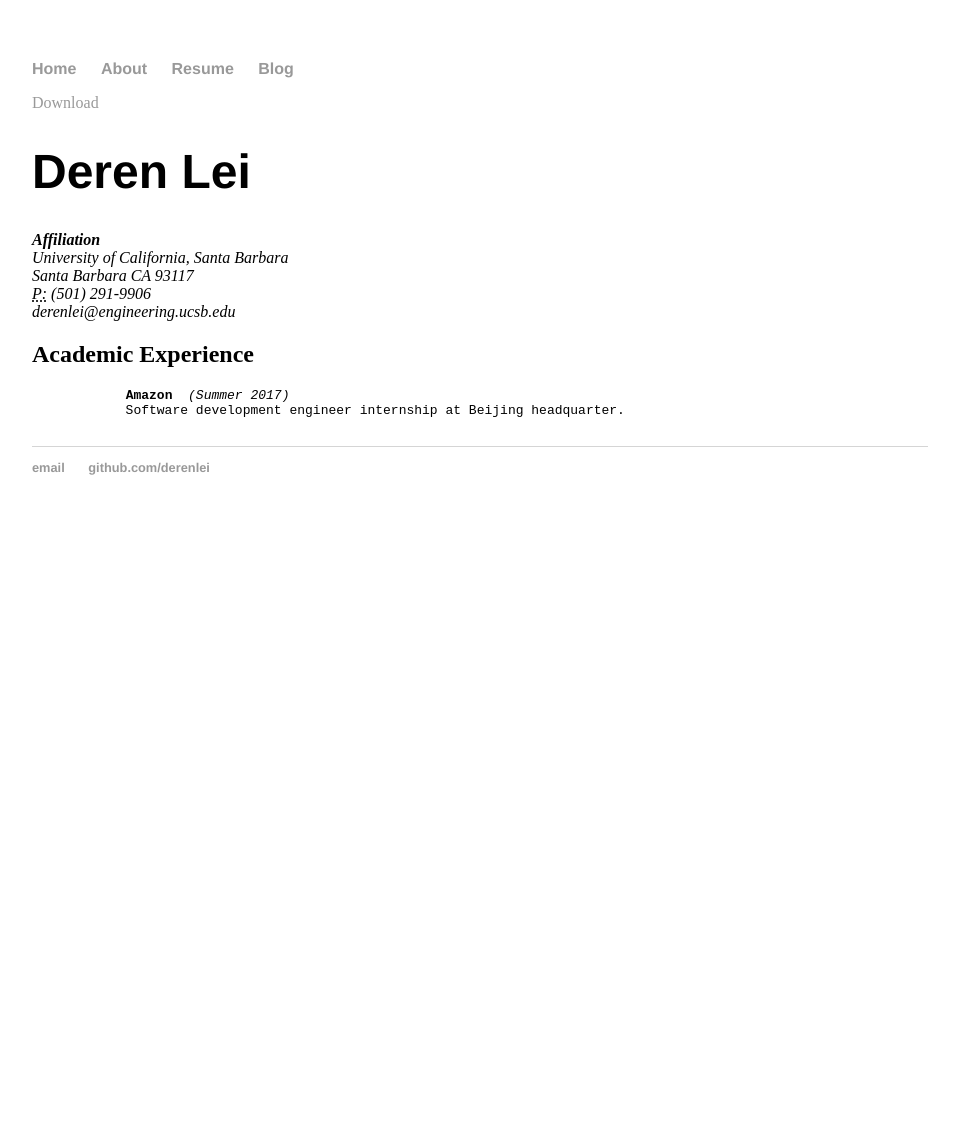
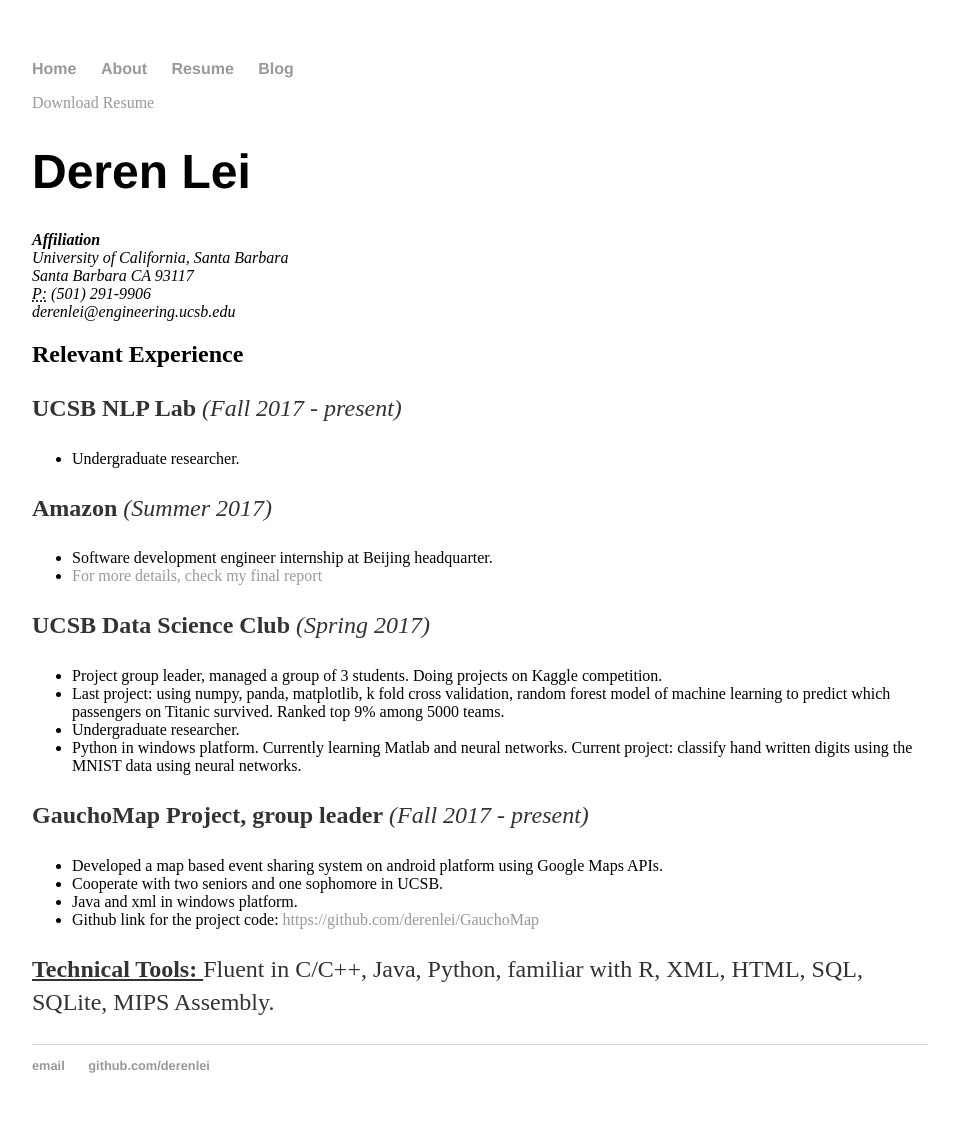
Before and after one commit to derenlei/derenlei.github.io, a Jekyll site: the page built from resume/index.html, in a window 1280 px wide. Shown: the whole page, without its empty margins (160-1119 px from the left). Built offline with Jekyll 4.4.1, drawn with Linux system fonts in a browser that asks for light colours; before the commit the page ends 900 px from its top, so only the background shows below that.

Commit message:
Update relevant experiences

```diff
--- a/resume/index.html
+++ b/resume/index.html
@@ -4,7 +4,7 @@ title: Deren Lei's Resume
 ---
 
 	<div class="resume">
-		<a href="/files/derenlei-Resume" class="download" title="Download resume as PDF">Download</a>
+		<a href="/files/derenlei-Resume" class="download" title="Download resume as PDF">Download Resume</a>
 					<h1>Deren Lei</h1>
 					<address>
 					<strong>Affiliation</strong><br>
@@ -14,12 +14,33 @@ title: Deren Lei's Resume
 					<span class="obfuscate">derenlei@engineering.ucsb.edu</span>
 					</address>
 
-					<h2>Academic Experience</h2>
+					<h2>Relevant Experience</h2>
+            				<p><strong>UCSB NLP Lab</strong>  <em>(Fall 2017 - present)</em></p>
+					<ul>
+						<li>Undergraduate researcher.</li>
+          				</ul>
 
-					<pre>
-            <strong>Amazon</strong>  <em>(Summer 2017)</em>
-            Software development engineer internship at Beijing headquarter.
-          </pre>
+					<p><strong>Amazon</strong>  <em>(Summer 2017)</em></p>
+					<ul>
+						<li>Software development engineer internship at Beijing headquarter.</li>
+						<li><a href="/files/derenlei-amazon-report" title="Internship Final Report">For more details, check my final report</a></li>
+          				</ul>
 
+					<p><strong>UCSB Data Science Club</strong>  <em>(Spring 2017)</em></p>
+					<ul>
+						<li>Project group leader, managed a group of 3 students. Doing projects on Kaggle competition.</li>
+						<li>Last project: using numpy, panda, matplotlib, k fold cross validation, random forest model of machine learning to predict which passengers on Titanic survived. Ranked top 9% among 5000 teams. </li>
+						<li>Undergraduate researcher.</li>
+						<li>Python in windows platform. Currently learning Matlab and neural networks. Current project: classify hand written digits using the MNIST data using neural networks.</li>
+          				</ul>
 
+					<p><strong>GauchoMap Project, group leader</strong>  <em>(Fall 2017 - present)</em></p>
+					<ul>
+						<li>Developed a map based event sharing system on android platform using Google Maps APIs.</li>
+						<li>Cooperate with two seniors and one sophomore in UCSB.</li>
+						<li>Java and xml in windows platform.</li>
+						<li>Github link for the project code: <a href="https://github.com/derenlei/GauchoMap" title="Github Link">https://github.com/derenlei/GauchoMap</a></li>
+          				</ul>
+
+					<p><strong><u>Technical Tools: </u></strong> Fluent in C/C++, Java, Python, familiar with R, XML, HTML, SQL, SQLite, MIPS Assembly.</p>
 	</div>
```
